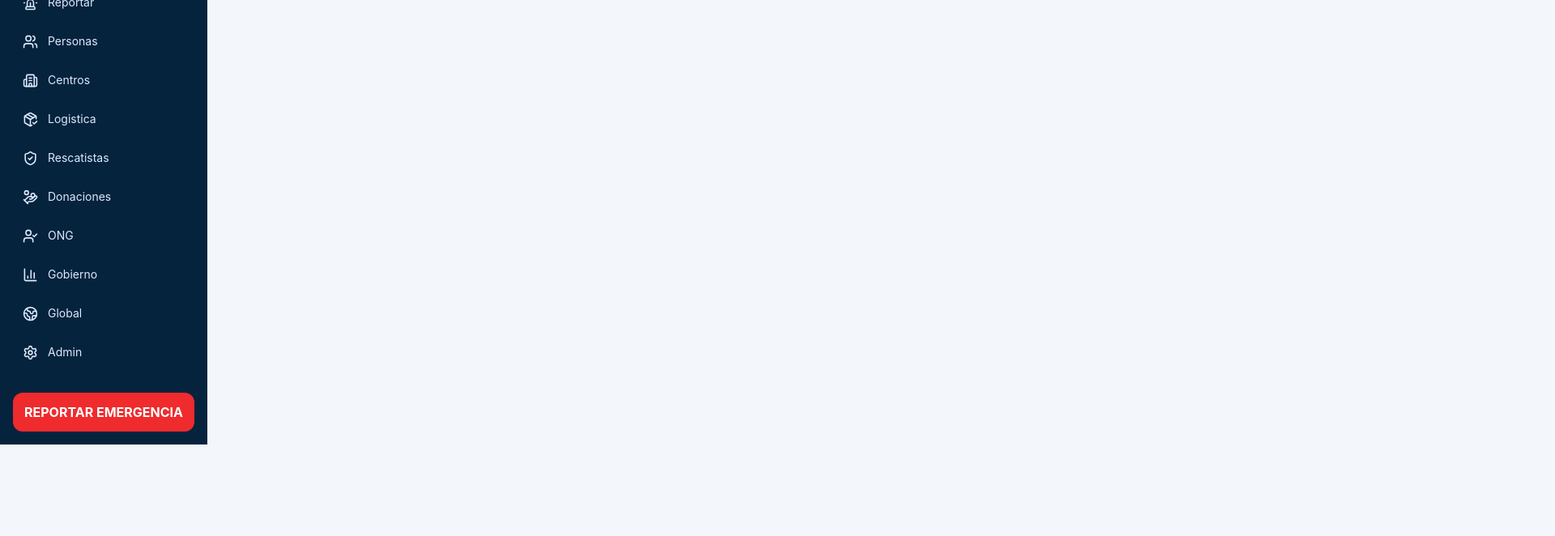
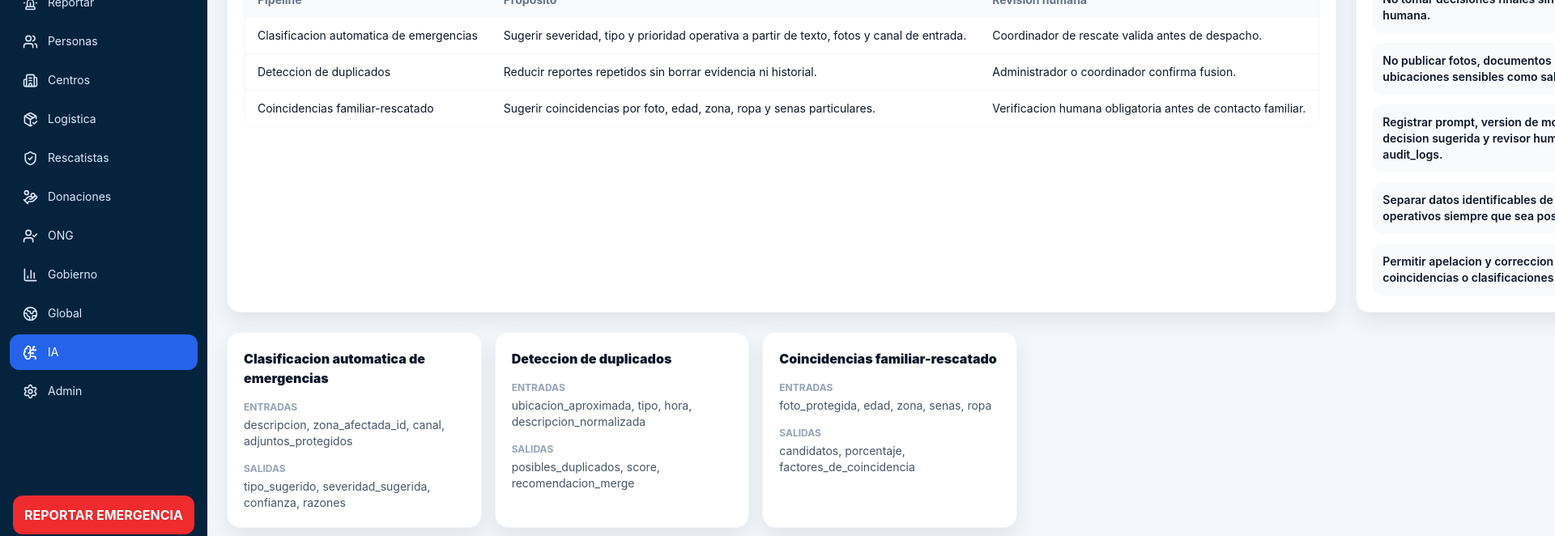
Before and after one commit to Neiman08/rescuenet-venezuela, a React (Vite) app: page /ia in a window 1280 px wide. Shown: the part 260-922 px from the top of the page at 81% size, 1920 px wide, since content can reach past the window. Before the commit the page ends 809 px from the top, so only its background shows below. Built offline with nearby package versions, Linux system fonts and the light colour scheme.

Commit message:
feat: add gis and ai readiness foundations

```diff
--- a/src/config/routes.jsx
+++ b/src/config/routes.jsx
@@ -1,5 +1,6 @@
 import {
   BarChart3,
+  BrainCircuit,
   Building2,
   Globe2,
   HandCoins,
@@ -14,6 +15,7 @@ import {
   Users,
 } from "lucide-react";
 import AdminVerification from "../pages/AdminVerification";
+import AIReadiness from "../pages/AIReadiness";
 import Centers from "../pages/Centers";
 import Dashboard from "../pages/Dashboard";
 import DonationAudit from "../pages/DonationAudit";
@@ -59,6 +61,7 @@ export const appRoutes = [
   { path: "/gastos", label: "Gastos", element: <Expenses />, permission: permissions.AUDIT_DONATIONS, priority: "audit" },
   { path: "/gobierno", label: "Gobierno", navLabel: "Gobierno", icon: BarChart3, element: <GovernmentPanel />, permission: permissions.VIEW_GOVERNMENT_PANEL, priority: "restricted" },
   { path: "/internacional", label: "Internacional", navLabel: "Global", icon: Globe2, element: <InternationalPanel />, permission: permissions.VIEW_INTERNATIONAL_PANEL, priority: "humanitarian" },
+  { path: "/ia", label: "Arquitectura IA", navLabel: "IA", icon: BrainCircuit, element: <AIReadiness />, permission: permissions.ADMINISTER_AI, priority: "restricted" },
   { path: "/admin", label: "Administracion", navLabel: "Admin", icon: Settings, element: <AdminVerification />, permission: permissions.ADMINISTER_SYSTEM, priority: "restricted" },
 ];
 
--- /dev/null
+++ b/src/data/aiContracts.js
@@ -0,0 +1,34 @@
+export const aiPipelines = [
+  {
+    id: "ai-triage",
+    name: "Clasificacion automatica de emergencias",
+    purpose: "Sugerir severidad, tipo y prioridad operativa a partir de texto, fotos y canal de entrada.",
+    inputs: ["descripcion", "zona_afectada_id", "canal", "adjuntos_protegidos"],
+    outputs: ["tipo_sugerido", "severidad_sugerida", "confianza", "razones"],
+    humanReview: "Coordinador de rescate valida antes de despacho.",
+  },
+  {
+    id: "ai-duplicate",
+    name: "Deteccion de duplicados",
+    purpose: "Reducir reportes repetidos sin borrar evidencia ni historial.",
+    inputs: ["ubicacion_aproximada", "tipo", "hora", "descripcion_normalizada"],
+    outputs: ["posibles_duplicados", "score", "recomendacion_merge"],
+    humanReview: "Administrador o coordinador confirma fusion.",
+  },
+  {
+    id: "ai-family-match",
+    name: "Coincidencias familiar-rescatado",
+    purpose: "Sugerir coincidencias por foto, edad, zona, ropa y senas particulares.",
+    inputs: ["foto_protegida", "edad", "zona", "senas", "ropa"],
+    outputs: ["candidatos", "porcentaje", "factores_de_coincidencia"],
+    humanReview: "Verificacion humana obligatoria antes de contacto familiar.",
+  },
+];
+
+export const aiSafetyRules = [
+  "No tomar decisiones finales sin revision humana.",
+  "No publicar fotos, documentos ni ubicaciones sensibles como salida publica.",
+  "Registrar prompt, version de modelo, decision sugerida y revisor humano en audit_logs.",
+  "Separar datos identificables de datos operativos siempre que sea posible.",
+  "Permitir apelacion y correccion manual de coincidencias o clasificaciones.",
+];
--- /dev/null
+++ b/src/data/gisLayers.js
@@ -0,0 +1,13 @@
+export const gisLayers = [
+  { id: "affected_zones", label: "Zonas afectadas", type: "polygon-circle", source: "affectedZones.js", status: "simulada", visible: true },
+  { id: "incident_markers", label: "Reportes e incidentes", type: "point", source: "mockData.mapReports", status: "simulada", visible: true },
+  { id: "shelters_hospitals", label: "Refugios y hospitales", type: "point", source: "mockData.centers", status: "simulada", visible: true },
+  { id: "logistics_routes", label: "Rutas logisticas", type: "line", source: "humanitarianLogistics.deliveries", status: "preparada", visible: false },
+  { id: "restricted_locations", label: "Ubicaciones sensibles", type: "secure-point", source: "rescuedPeople.coordinates", status: "restringida", visible: false },
+];
+
+export const logisticsCorridors = [
+  { id: "COR-DC-001", origin: "Centro de Acopio La Vega", destination: "Refugios La Vega", zone: "La Vega", status: "Abierto", risk: "Medio" },
+  { id: "COR-MIR-002", origin: "Los Teques", destination: "Carrizal", zone: "Los Teques", status: "Parcial", risk: "Alto" },
+  { id: "COR-ARA-003", origin: "Maracay", destination: "Valencia", zone: "Maracay", status: "Abierto", risk: "Medio" },
+];
--- /dev/null
+++ b/src/pages/AIReadiness.jsx
@@ -0,0 +1,44 @@
+import { BrainCircuit, ShieldCheck } from "lucide-react";
+import DataTable from "../components/DataTable";
+import SectionTitle from "../components/SectionTitle";
+import { aiPipelines, aiSafetyRules } from "../data/aiContracts";
+
+export default function AIReadiness() {
+  return (
+    <div className="space-y-6">
+      <SectionTitle title="Arquitectura IA" subtitle="Contratos preparados para triaje, deduplicacion y coincidencias sin automatizar decisiones sensibles." />
+      <div className="grid lg:grid-cols-[1fr_360px] gap-6">
+        <div className="card p-5">
+          <h2 className="font-black mb-4 flex items-center gap-2"><BrainCircuit size={20} /> Pipelines futuros</h2>
+          <DataTable
+            columns={[
+              { key: "name", label: "Pipeline" },
+              { key: "purpose", label: "Proposito" },
+              { key: "humanReview", label: "Revision humana" },
+            ]}
+            rows={aiPipelines}
+          />
+        </div>
+        <aside className="card p-5">
+          <h2 className="font-black mb-4 flex items-center gap-2"><ShieldCheck size={20} /> Reglas de seguridad IA</h2>
+          <div className="space-y-3">
+            {aiSafetyRules.map((rule) => (
+              <div key={rule} className="p-3 rounded-xl bg-slate-50 text-sm font-semibold">{rule}</div>
+            ))}
+          </div>
+        </aside>
+      </div>
+      <div className="grid md:grid-cols-3 gap-4">
+        {aiPipelines.map((pipeline) => (
+          <div key={pipeline.id} className="card p-5">
+            <h3 className="font-black">{pipeline.name}</h3>
+            <p className="text-xs uppercase font-bold text-slate-400 mt-4">Entradas</p>
+            <p className="text-sm text-slate-600 mt-1">{pipeline.inputs.join(", ")}</p>
+            <p className="text-xs uppercase font-bold text-slate-400 mt-4">Salidas</p>
+            <p className="text-sm text-slate-600 mt-1">{pipeline.outputs.join(", ")}</p>
+          </div>
+        ))}
+      </div>
+    </div>
+  );
+}
--- a/src/pages/LiveMap.jsx
+++ b/src/pages/LiveMap.jsx
@@ -3,6 +3,7 @@ import MapPreview from "../components/MapPreview";
 import StatusBadge from "../components/StatusBadge";
 import { affectedZones } from "../data/affectedZones";
 import { mapReports } from "../data/mockData";
+import { gisLayers, logisticsCorridors } from "../data/gisLayers";
 
 export default function LiveMap() {
   return (
@@ -24,6 +25,16 @@ export default function LiveMap() {
               </div>
             ))}
           </div>
+          <h2 className="font-black text-lg pt-2">Capas GIS</h2>
+          <div className="space-y-2">
+            {gisLayers.map((layer) => (
+              <label key={layer.id} className="flex items-center gap-3 p-3 rounded-xl bg-slate-50 text-sm">
+                <input type="checkbox" defaultChecked={layer.visible} />
+                <span className="font-semibold flex-1">{layer.label}</span>
+                <span className="text-xs text-slate-500">{layer.status}</span>
+              </label>
+            ))}
+          </div>
         </aside>
         <section className="card p-5 h-[720px]">
           <MapPreview />
@@ -41,6 +52,21 @@ export default function LiveMap() {
           </div>
         ))}
       </div>
+      <div className="card p-5">
+        <h2 className="font-black mb-4">Corredores logisticos</h2>
+        <div className="grid md:grid-cols-3 gap-4">
+          {logisticsCorridors.map((corridor) => (
+            <div key={corridor.id} className="p-4 rounded-2xl bg-slate-50">
+              <p className="font-black">{corridor.id}</p>
+              <p className="text-sm text-slate-600">{corridor.origin} - {corridor.destination}</p>
+              <div className="flex gap-2 mt-3">
+                <StatusBadge status={corridor.status} />
+                <span className="badge bg-orange-100 text-orange-700">Riesgo {corridor.risk}</span>
+              </div>
+            </div>
+          ))}
+        </div>
+      </div>
     </div>
   );
 }
--- a/src/security/accessControl.js
+++ b/src/security/accessControl.js
@@ -19,6 +19,7 @@ export const permissions = {
   VIEW_INTERNATIONAL_PANEL: "view_international_panel",
   ADMINISTER_SYSTEM: "administer_system",
   VIEW_AUDIT_LOGS: "view_audit_logs",
+  ADMINISTER_AI: "administer_ai",
 };
 
 export const rolePermissions = {
```
Also changed, not shown: 2 other files (tests, documents, lock files or other folders).
